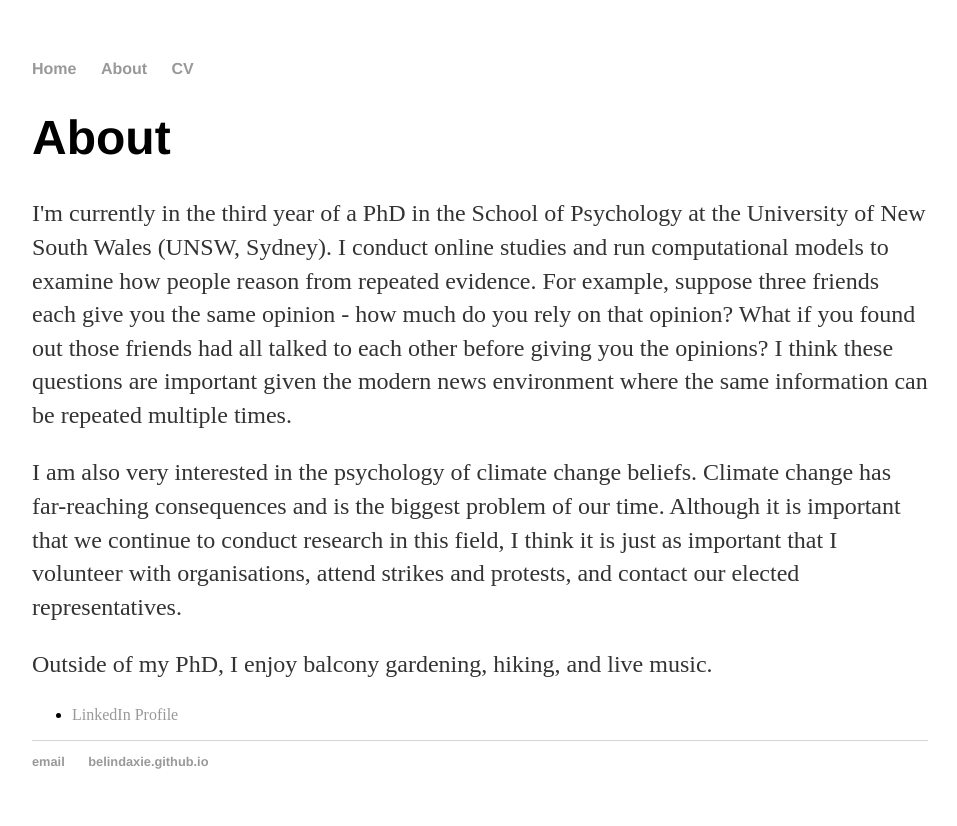
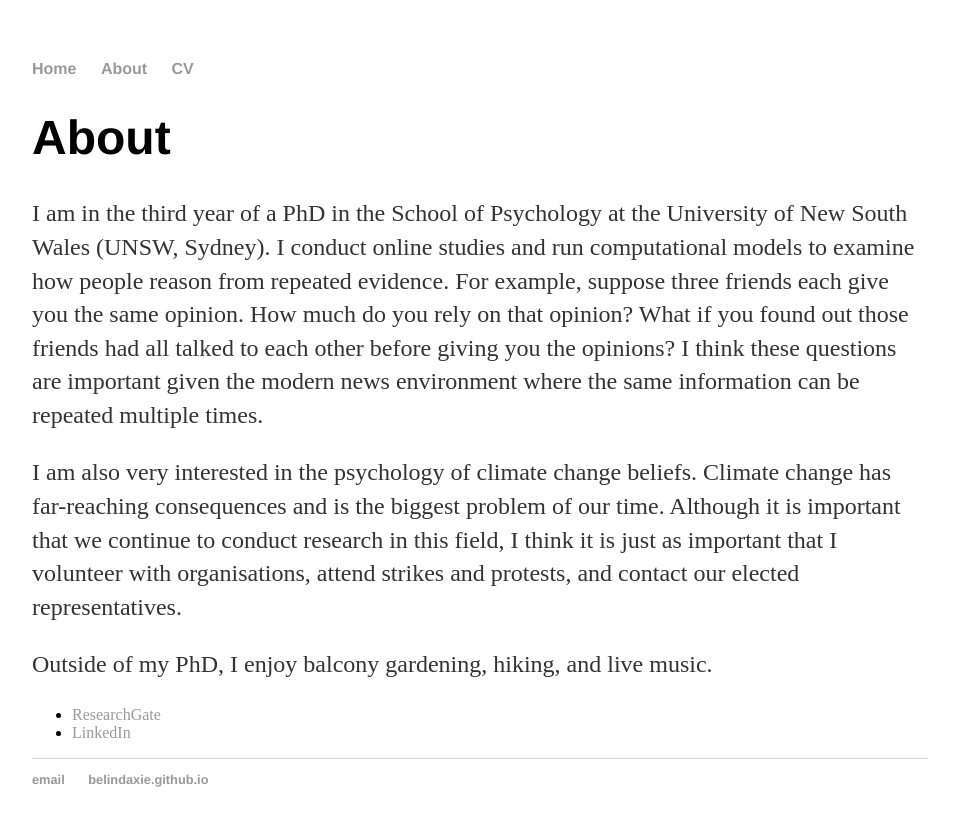
Before and after one commit to belindaxie/belindaxie.github.io, a Jekyll site: the page built from about/index.html, in a window 1280 px wide. Shown: the top 826 px of the page, without its empty margins (160-1117 px from the left). Built offline with Jekyll 4.4.1, drawn with Linux system fonts in a browser that asks for light colours.

Commit message:
Update index.html
added research gate link

```diff
--- a/about/index.html
+++ b/about/index.html
@@ -5,7 +5,7 @@ title: About Belinda Xie
 
 	<div class="about">
 	<h1>About</h1>
-	<p>I'm currently in the third year of a PhD in the School of Psychology at the University of New South Wales (UNSW, Sydney). I conduct online studies and run computational models to examine how people reason from repeated evidence. For example, suppose three friends each give you the same opinion - how much do you rely on that opinion? What if you found out those friends had all talked to each other before giving you the opinions? I think these questions are important given the modern news environment where the same information can be repeated multiple times.</p>
+	<p>I am in the third year of a PhD in the School of Psychology at the University of New South Wales (UNSW, Sydney). I conduct online studies and run computational models to examine how people reason from repeated evidence. For example, suppose three friends each give you the same opinion. How much do you rely on that opinion? What if you found out those friends had all talked to each other before giving you the opinions? I think these questions are important given the modern news environment where the same information can be repeated multiple times.</p>
 
       <p>I am also very interested in the psychology of climate change beliefs. Climate change has far-reaching consequences and is the biggest problem of our time. Although it is important that we continue to conduct research in this field, I think it is just as important that I volunteer with organisations, attend strikes and protests, and contact our elected representatives.</p>
 
@@ -16,6 +16,7 @@ title: About Belinda Xie
 
 
 			<ul class="contacts">
-				<li><a href="https://www.linkedin.com/in/xiebelinda/">LinkedIn Profile</a></li>
+				<li><a href="https://www.researchgate.net/profile/Belinda_Xie">ResearchGate</a></li>
+				<li><a href="https://www.linkedin.com/in/xiebelinda/">LinkedIn</a></li>
 				</ul>
 		</div>
```
